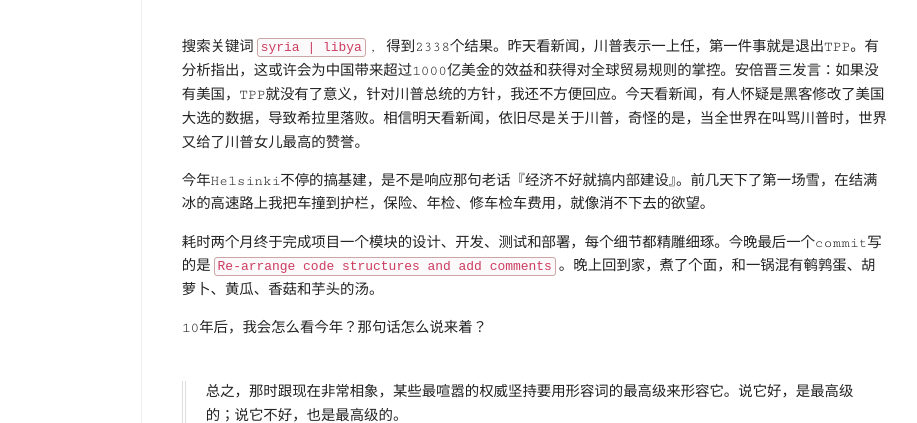
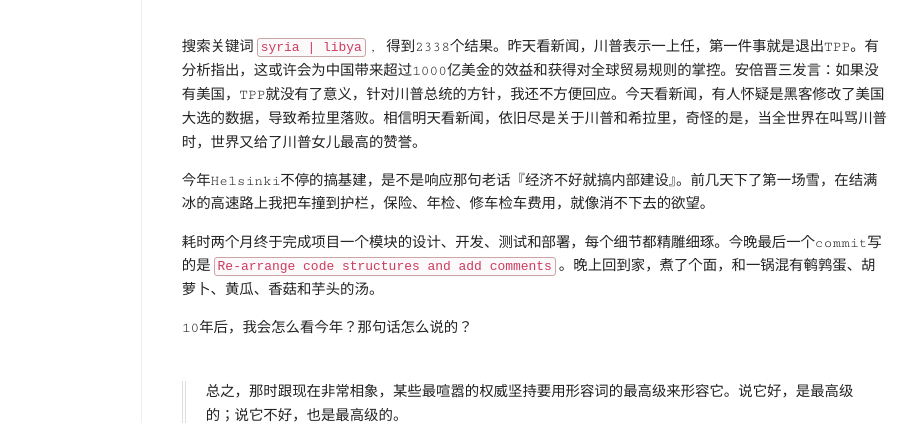
Before and after one commit to crabcanon/crabcanon.github.com, a Jekyll site: the page built from _posts/2016-11-25-complexity.md, in a window 1280 px wide. Shown: the part 1652-2075 px from the top of the page, without its empty margins (192-1109 px from the left). Built offline with Jekyll 4.4.1, drawn with Linux system fonts in a browser that asks for light colours.

Commit message:
Update blog

```diff
--- a/_posts/2016-11-25-complexity.md
+++ b/_posts/2016-11-25-complexity.md
@@ -57,12 +57,12 @@ tags: [中文]
 >You can use boolean operators to search emails.
 (Example: syria libya will show results containing both words. syria | libya will show results with either words, while syria !libya will show results containing "syria" and not "libya".) To search an exact phrase use quotes around it like in "sensitive source".
 
-搜索关键词`syria | libya`, 得到2338个结果。昨天看新闻，川普表示一上任，第一件事就是退出TPP。有分析指出，这或许会为中国带来超过1000亿美金的效益和获得对全球贸易规则的掌控。安倍晋三发言：如果没有美国，TPP就没有了意义，针对川普总统的方针，我还不方便回应。今天看新闻，有人怀疑是黑客修改了美国大选的数据，导致希拉里落败。相信明天看新闻，依旧尽是关于川普，奇怪的是，当全世界在叫骂川普时，世界又给了川普女儿最高的赞誉。
+搜索关键词`syria | libya`, 得到2338个结果。昨天看新闻，川普表示一上任，第一件事就是退出TPP。有分析指出，这或许会为中国带来超过1000亿美金的效益和获得对全球贸易规则的掌控。安倍晋三发言：如果没有美国，TPP就没有了意义，针对川普总统的方针，我还不方便回应。今天看新闻，有人怀疑是黑客修改了美国大选的数据，导致希拉里落败。相信明天看新闻，依旧尽是关于川普和希拉里，奇怪的是，当全世界在叫骂川普时，世界又给了川普女儿最高的赞誉。
 
 今年Helsinki不停的搞基建，是不是响应那句老话『经济不好就搞内部建设』。前几天下了第一场雪，在结满冰的高速路上我把车撞到护栏，保险、年检、修车检车费用，就像消不下去的欲望。
 
 耗时两个月终于完成项目一个模块的设计、开发、测试和部署，每个细节都精雕细琢。今晚最后一个commit写的是`Re-arrange code structures and add comments`。晚上回到家，煮了个面，和一锅混有鹌鹑蛋、胡萝卜、黄瓜、香菇和芋头的汤。
 
-10年后，我会怎么看今年？那句话怎么说来着？
+10年后，我会怎么看今年？那句话怎么说的？
 
 >总之，那时跟现在非常相象，某些最喧嚣的权威坚持要用形容词的最高级来形容它。说它好，是最高级的；说它不好，也是最高级的。
```
